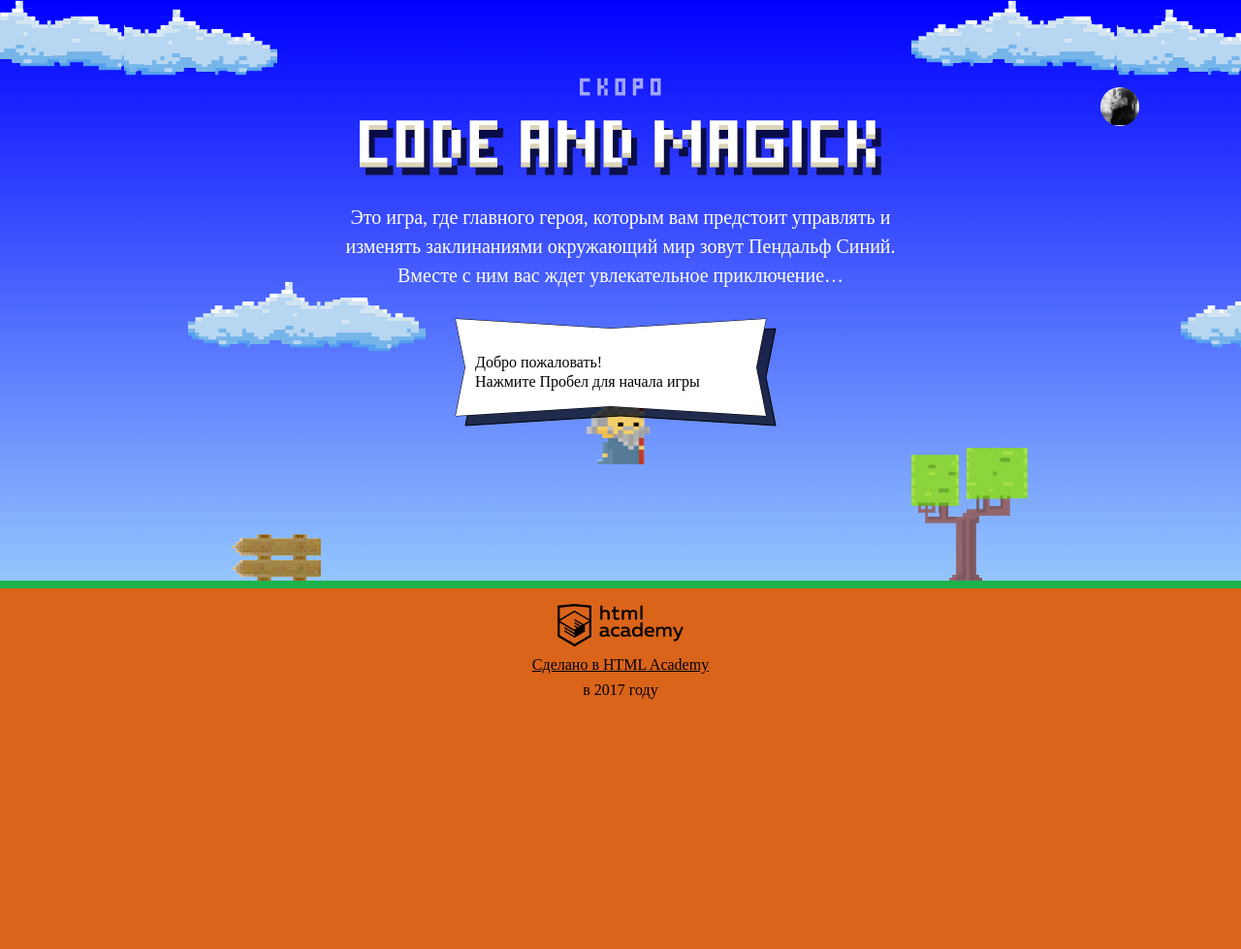
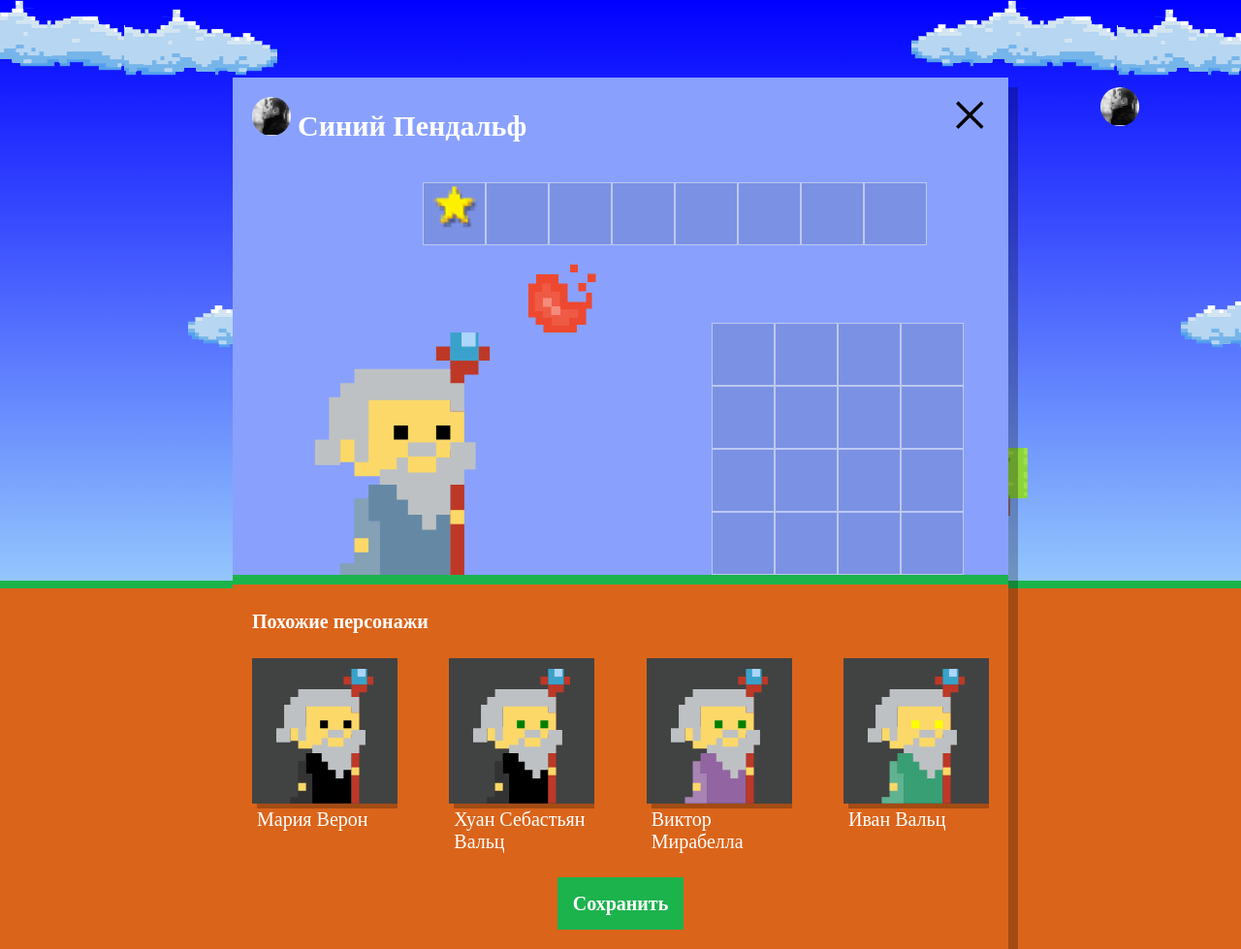
Before and after one commit to Shkerin/410531-code-and-magick, a website: page index.html in a window 1280 px wide. Shown: the whole page at 97% size. Before the commit the page ends 800 px from the top, so only its background shows below. Drawn offline with Linux system fonts and the light colour scheme; a web font is replaced by a local one.

Commit message:
Create similar characters

```diff
--- a/index.html
+++ b/index.html
@@ -203,6 +203,8 @@
   }
 </script>
 
+<script src="js/setup.js"></script>
+
 <script src="js/stat.js"></script>
 
 <script src="js/game.js"></script>
--- /dev/null
+++ b/js/setup.js
@@ -0,0 +1,74 @@
+'use strict';
+
+(function () {
+  var randomInt = function (max) {
+    var rand = Math.random() * (max + 1);
+    rand = Math.floor(rand);
+    return rand;
+  };
+
+  var removeClass = function (selector, className) {
+    var el = document.querySelector(selector);
+    el.classList.remove(className);
+  };
+
+  removeClass('.setup', 'hidden');
+  removeClass('.setup-similar', 'hidden');
+
+  var NAMES = [
+    'Иван', 'Хуан Себастьян', 'Мария', 'Кристоф', 'Виктор', 'Юлия', 'Люпита', 'Вашингтон'
+  ];
+
+  var SURNAMES = [
+    'да Марья', 'Верон', 'Мирабелла', 'Вальц', 'Онопко', 'Топольницкая', 'Нионго', 'Ирвинг'
+  ];
+
+  var COATS_COLORS = [
+    'rgb(101, 137, 164)',
+    'rgb(241, 43, 107)',
+    'rgb(146, 100, 161)',
+    'rgb(56, 159, 117)',
+    'rgb(215, 210, 55)',
+    'rgb(0, 0, 0)'
+  ];
+
+  var EYES_COLORS = [
+    'black',
+    'red',
+    'blue',
+    'yellow',
+    'green'
+  ];
+
+  var wizardArray = [];
+  for (var i = 0; i < 4; i++) {
+    wizardArray.push({
+      'name': NAMES[randomInt(NAMES.length - 1)] + ' ' + SURNAMES[randomInt(SURNAMES.length - 1)],
+      'coatColor': COATS_COLORS[randomInt(COATS_COLORS.length - 1)],
+      'eyesColor': EYES_COLORS[randomInt(EYES_COLORS.length - 1)]
+    });
+  }
+
+  var renderWizard = function (wizard) {
+    var similarLabelElem = similarItemElem.querySelector('.setup-similar-label');
+    similarLabelElem.textContent = wizard.name;
+
+    var wizardCoatElem = similarItemElem.querySelector('.wizard-coat');
+    wizardCoatElem.setAttribute('style', 'fill: ' + wizard.coatColor);
+
+    var eyesColorElem = similarItemElem.querySelector('.wizard-eyes');
+    eyesColorElem.setAttribute('style', 'fill: ' + wizard.eyesColor);
+  };
+
+  var similarListElem = document.querySelector('.setup-similar-list');
+  var wizardTemplateElem = document.querySelector('#similar-wizard-template');
+
+  for (i = 0; i < wizardArray.length; i++) {
+    var similarItemElem = wizardTemplateElem.content.cloneNode(true);
+
+    renderWizard(wizardArray[i]);
+
+    similarListElem.appendChild(similarItemElem);
+  }
+
+})();
```
